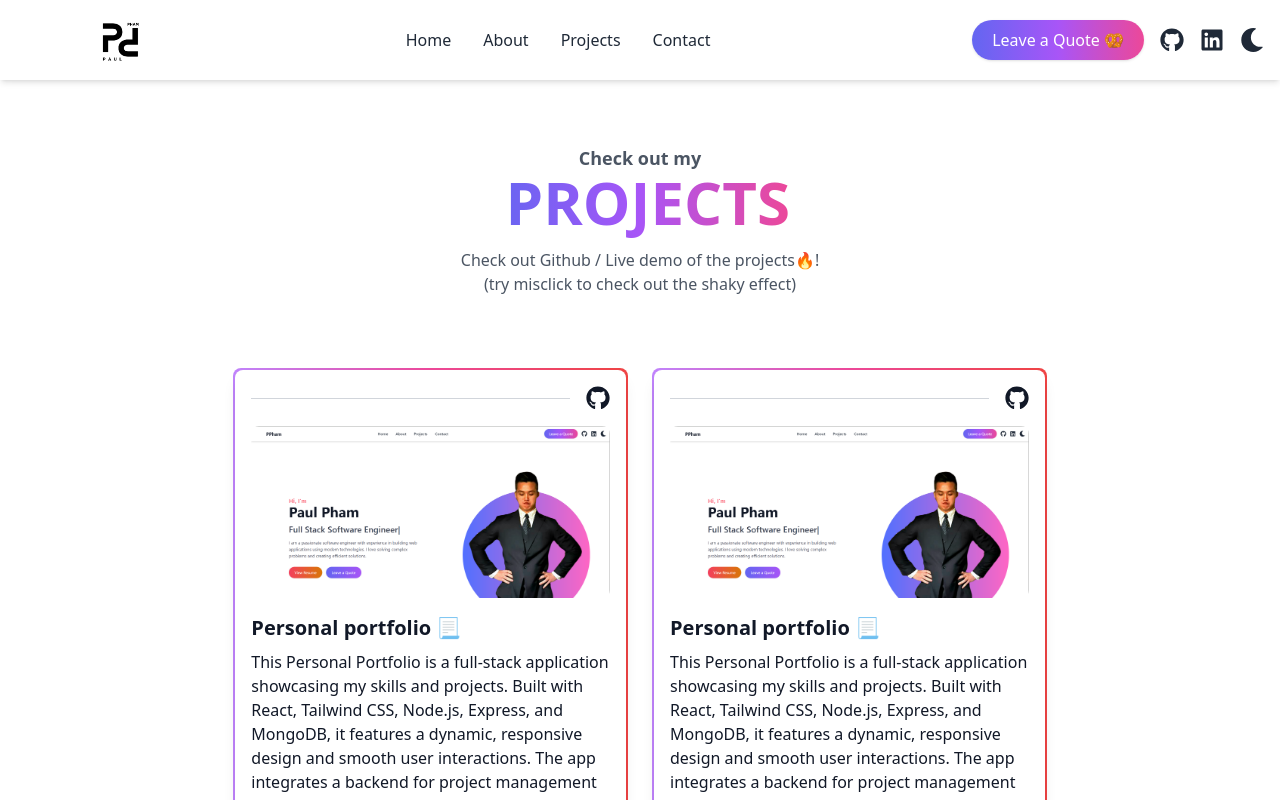
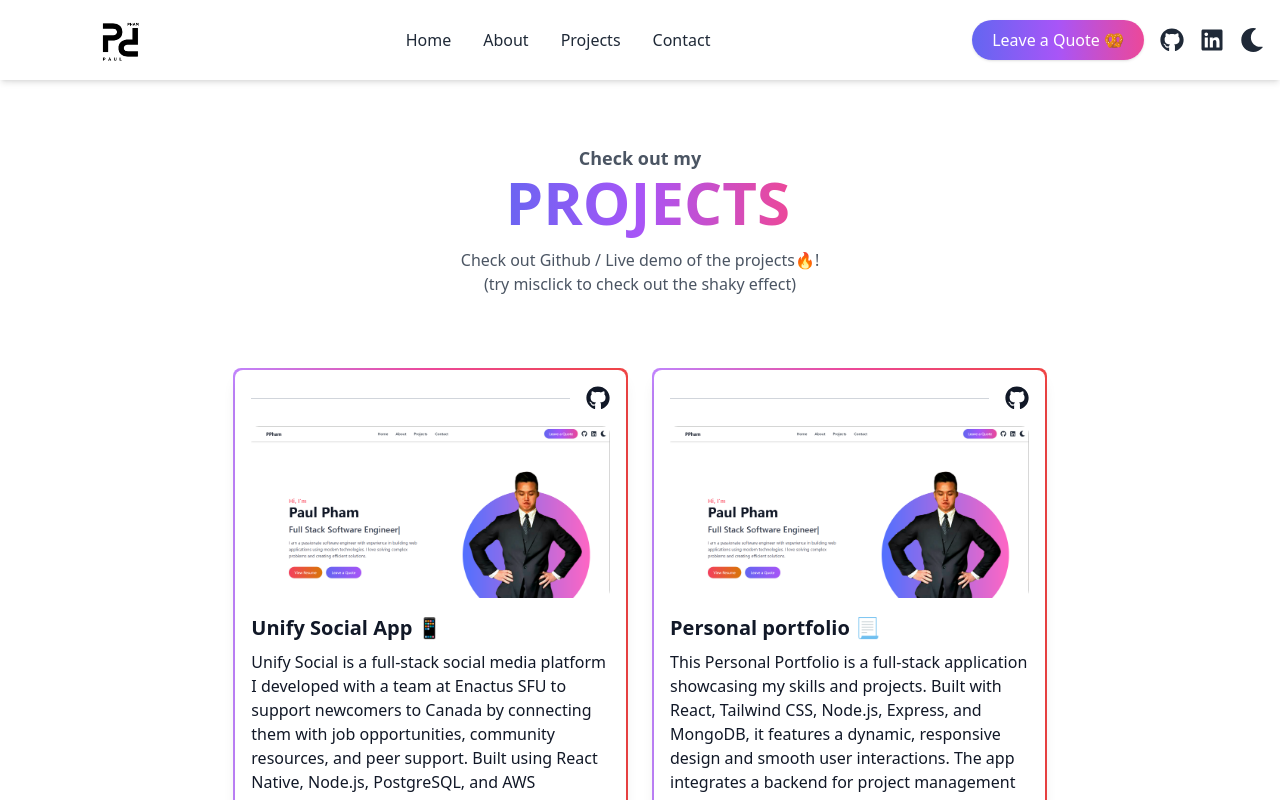
Before and after one commit to PaulP1406/Personal-portfolio, a React (Create React App) app in the folder client/: page /projects in a window 1280 px wide. Shown: the top 800 px of the page. Built offline with nearby package versions, Linux system fonts and the light colour scheme.

Commit message:
updated unify description, pics

```diff
--- a/client/src/Pages/Project.js
+++ b/client/src/Pages/Project.js
@@ -40,8 +40,8 @@ const Projects = () => {
             <div className="container mx-auto p-6 grid grid-cols-1 lg:grid-cols-6 gap-6">
                 <div className="lg:col-start-2 col-span-2">
                     <ProjectCard
-                        title="Personal portfolio 📃"
-                        description="This Personal Portfolio is a full-stack application showcasing my skills and projects. Built with React, Tailwind CSS, Node.js, Express, and MongoDB, it features a dynamic, responsive design and smooth user interactions. The app integrates a backend for project management and stores data efficiently with MongoDB. It's a comprehensive display of my expertise in both front-end and back-end development, combining performance, with my own modern design in UI/UX, and functionality."
+                        title="Unify Social App 📱"
+                        description="Unify Social is a full-stack social media platform I developed with a team at Enactus SFU to support newcomers to Canada by connecting them with job opportunities, community resources, and peer support. Built using React Native, Node.js, PostgreSQL, and AWS DynamoDB, the app was designed for scalability and real-time interaction. I led the development of core features, implemented a CI/CD pipeline with GitHub Actions, and collaborated with designers to bring accessible, user-friendly interfaces to life."
                         imageUrl={personalProf}
                         techStack={["react", "node", "express", "mongoDB", "tailwind", "git"]}
                         techIconMap={techIconMap}
```
Also changed, not shown: client/src/Logos/unify_social_logo.jpg (added).
